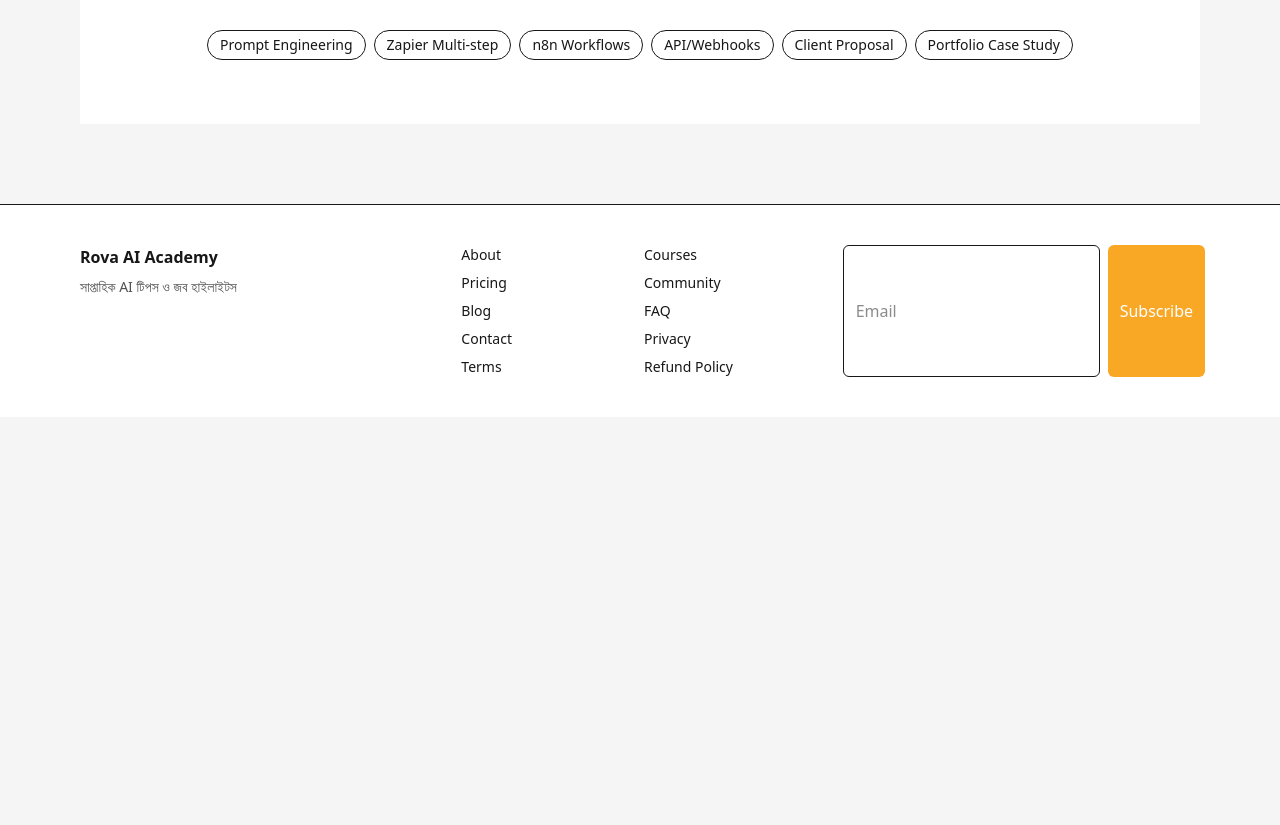
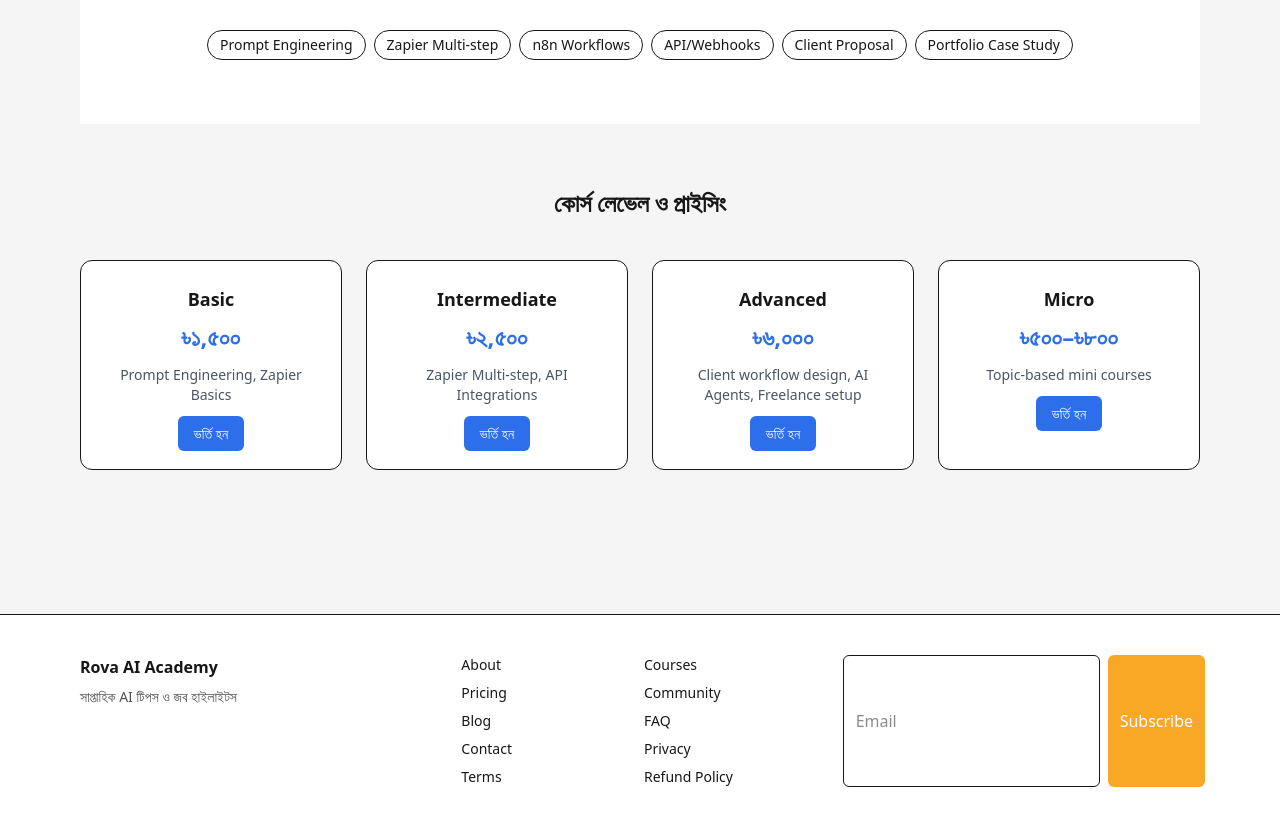
Before and after one commit to helloshamimjunior-cpu/rova-ai, a Next.js app: page / in a window 1280 px wide. Shown: the part 1355-2180 px from the top of the page. Before the commit the page ends 1772 px from the top, so only its background shows below. Built offline with nearby package versions, Linux system fonts and the light colour scheme.

Commit message:
feat(home): add course levels + pricing snapshot

```diff
--- a/app/page.tsx
+++ b/app/page.tsx
@@ -180,7 +180,54 @@ export default function Page({
     <span className="px-3 py-1 rounded-full border">Portfolio Case Study</span>
   </div>
 </section>
+{/* Course Levels */}
+<section className="py-16">
+  <h2 className="text-center text-2xl font-semibold mb-10">
+    কোর্স লেভেল ও প্রাইসিং
+  </h2>
 
+  <div className="mx-auto max-w-6xl grid gap-6 sm:grid-cols-2 lg:grid-cols-4">
+    {/* Basic */}
+    <div className="rounded-xl border bg-white p-6 text-center">
+      <div className="text-lg font-semibold mb-2">Basic</div>
+      <div className="text-2xl font-bold text-[color:var(--brand-primary)] mb-3">৳১,৫০০</div>
+      <p className="text-sm text-gray-600 mb-4">Prompt Engineering, Zapier Basics</p>
+      <a href="/courses/basic" className="px-4 py-2 rounded-md text-white text-sm font-medium" style={{background:"var(--brand-primary)"}}>
+        ভর্তি হন
+      </a>
+    </div>
+
+    {/* Intermediate */}
+    <div className="rounded-xl border bg-white p-6 text-center">
+      <div className="text-lg font-semibold mb-2">Intermediate</div>
+      <div className="text-2xl font-bold text-[color:var(--brand-primary)] mb-3">৳২,৫০০</div>
+      <p className="text-sm text-gray-600 mb-4">Zapier Multi-step, API Integrations</p>
+      <a href="/courses/intermediate" className="px-4 py-2 rounded-md text-white text-sm font-medium" style={{background:"var(--brand-primary)"}}>
+        ভর্তি হন
+      </a>
+    </div>
+
+    {/* Advanced */}
+    <div className="rounded-xl border bg-white p-6 text-center">
+      <div className="text-lg font-semibold mb-2">Advanced</div>
+      <div className="text-2xl font-bold text-[color:var(--brand-primary)] mb-3">৳৬,০০০</div>
+      <p className="text-sm text-gray-600 mb-4">Client workflow design, AI Agents, Freelance setup</p>
+      <a href="/courses/advanced" className="px-4 py-2 rounded-md text-white text-sm font-medium" style={{background:"var(--brand-primary)"}}>
+        ভর্তি হন
+      </a>
+    </div>
+
+    {/* Micro */}
+    <div className="rounded-xl border bg-white p-6 text-center">
+      <div className="text-lg font-semibold mb-2">Micro</div>
+      <div className="text-2xl font-bold text-[color:var(--brand-primary)] mb-3">৳৫০০–৳৮০০</div>
+      <p className="text-sm text-gray-600 mb-4">Topic-based mini courses</p>
+      <a href="/courses/micro" className="px-4 py-2 rounded-md text-white text-sm font-medium" style={{background:"var(--brand-primary)"}}>
+        ভর্তি হন
+      </a>
+    </div>
+  </div>
+</section>
     </>
   );
 }
```
